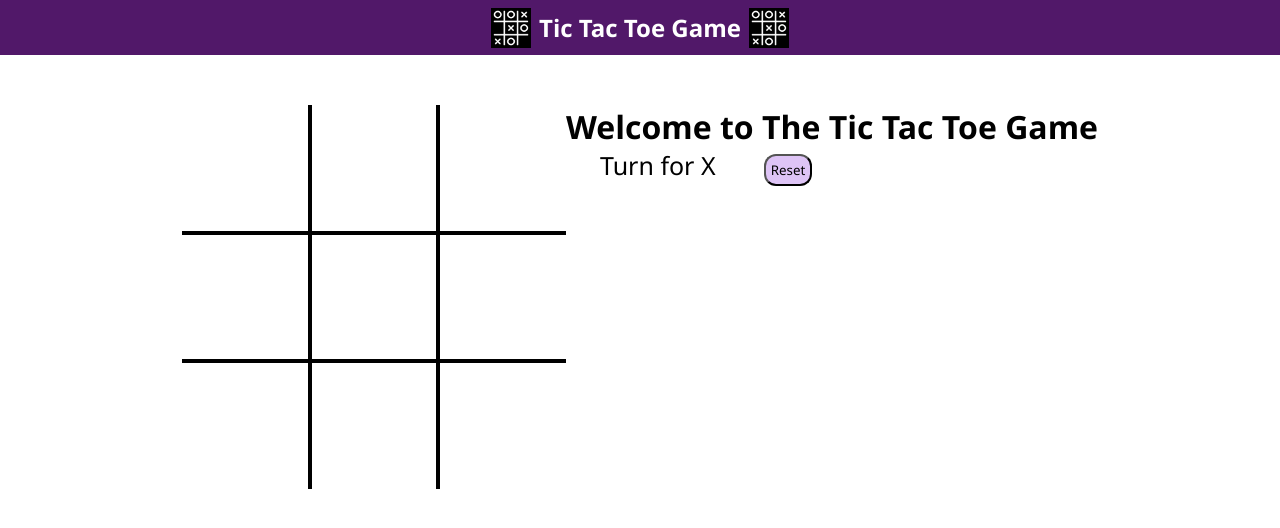
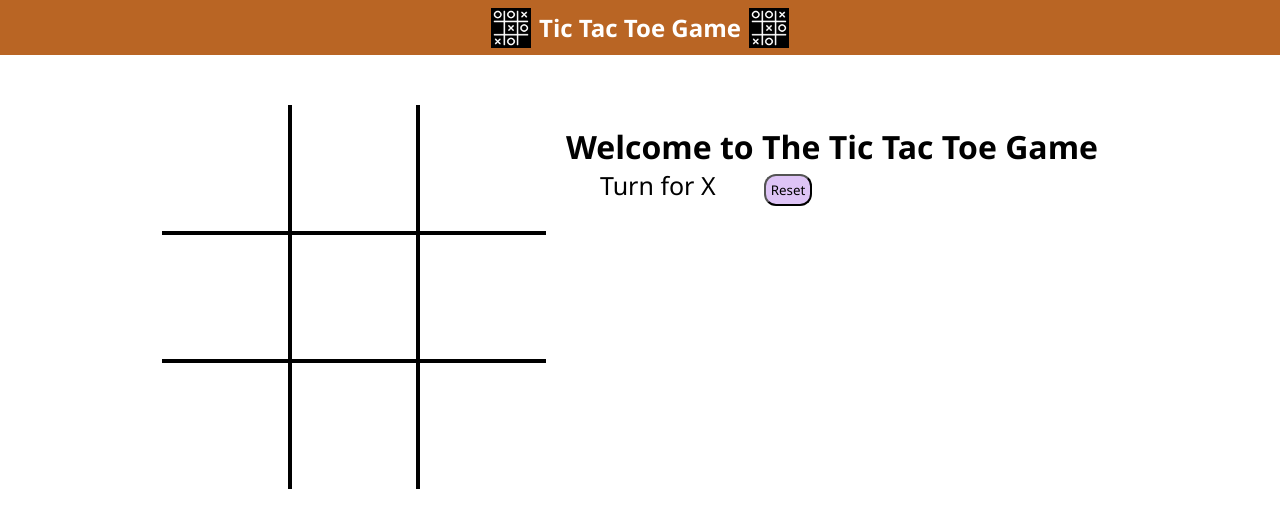
Before and after one commit to saumyarawal-webdev/Prodigy, a plain HTML site: page Task 3 - Tic-Tac-Toe Web Application/index.html in a window 1280 px wide. Drawn offline with Linux system fonts and the light colour scheme.

Commit message:
Task 3 Done!

```diff
--- a/Task 3 - Tic-Tac-Toe Web Application/css/custom.css
+++ b/Task 3 - Tic-Tac-Toe Web Application/css/custom.css
@@ -4,14 +4,16 @@
     box-sizing: border-box;
     font-family: 'Segoe UI', Tahoma, Geneva, Verdana, sans-serif;
 }
-
+.gameInfo{
+    padding: 20px;
+}
 #navbar {
     display: flex;
     justify-content: center;
     align-items: center;
     width: 100vw;
     height: 55px;
-    background-color: #511869;
+    background-color: #b8611ef8;
 }
 
 
@@ -106,7 +108,7 @@
 }
 
 .line{
-    background-color: #511869;
+    background-color: black;
    height: 3px;
     width:0vw;
     position: absolute;
```
